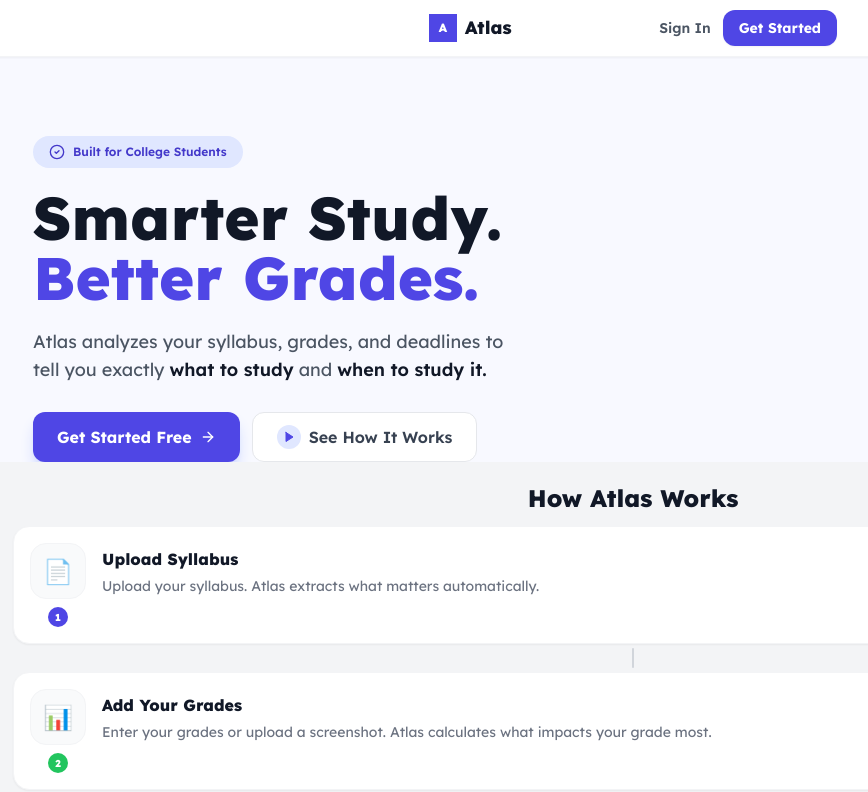
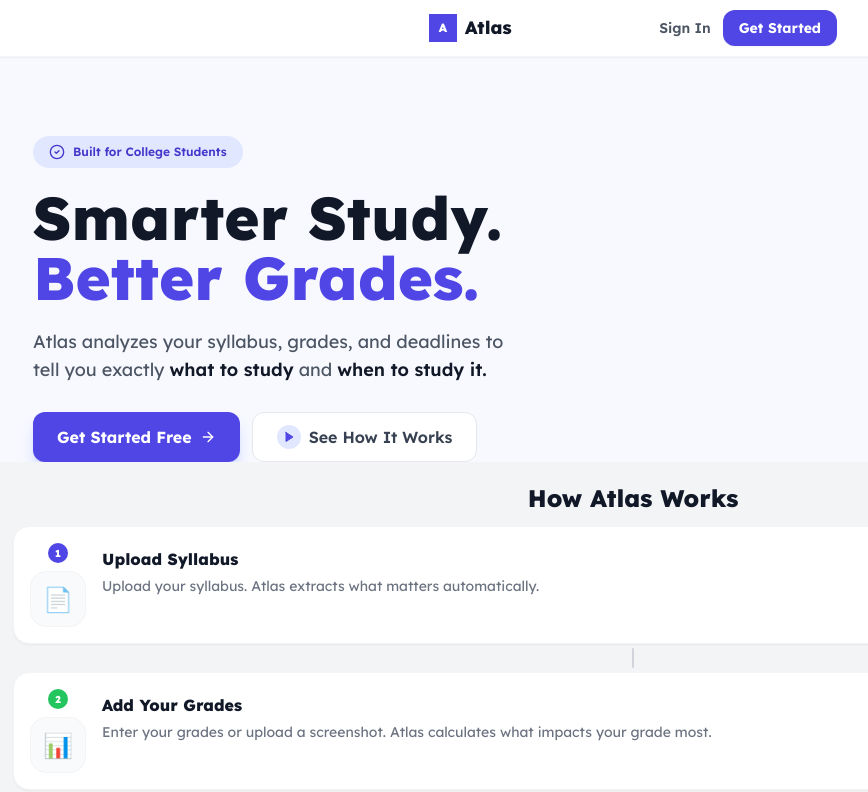
Before and after one commit to manjushakarpe1982/atlas-academic-os, a Next.js app in the folder frontend/: page / in a window 1280 px wide. Shown: the top 792 px of the page, without its empty margins (7-875 px from the left). Built offline with nearby package versions, Linux system fonts and the light colour scheme.

Commit message:
Update page.tsx

```diff
--- a/frontend/src/app/page.tsx
+++ b/frontend/src/app/page.tsx
@@ -132,12 +132,13 @@ export default function LandingPage() {
                 <div className="flex items-start gap-4 bg-white rounded-2xl p-4 border border-gray-100 shadow-sm">
                   {/* Icon + number */}
                   <div className="flex flex-col items-center gap-2 flex-shrink-0">
+                    <div className={`w-5 h-5 ${step.color} rounded-full flex items-center justify-center`}>
+                      <span className="text-white text-[10px] font-extrabold">{step.num}</span>
+                    </div>
                     <div className="w-14 h-14 bg-gray-50 rounded-2xl flex items-center justify-center text-2xl border border-gray-100">
                       {step.icon}
                     </div>
-                    <div className={`w-5 h-5 ${step.color} rounded-full flex items-center justify-center`}>
-                      <span className="text-white text-[10px] font-extrabold">{step.num}</span>
-                    </div>
+
                   </div>
                   {/* Text */}
                   <div className="flex-1 pt-1">
```
